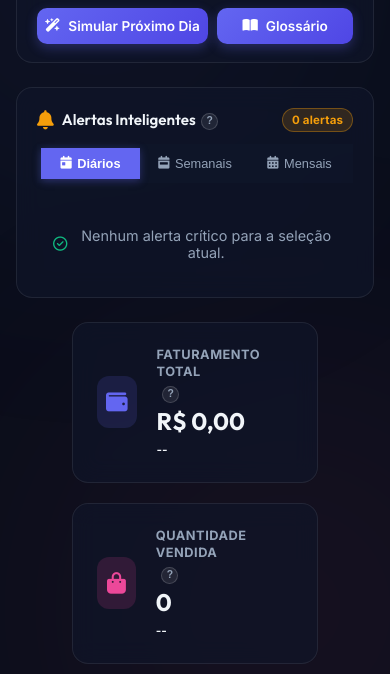
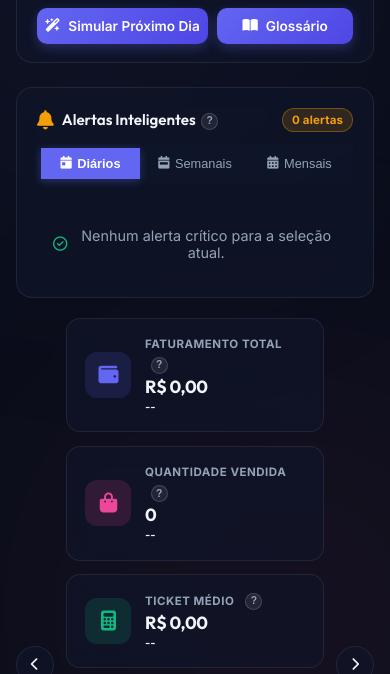
Before and after one commit to 2Nprogramador/monitoramento-ativo-de-dados, a plain HTML site: page frontend/index.html in a window 390 px wide. Shown: the part 135-809 px from the top of the page. Drawn offline with nearby package versions, Linux system fonts and the light colour scheme; no server answers.

Commit message:
fix(responsive): adiciona flex-shrink 0 nos icones dos KPIs e tipografia fluida clamp para evitar colisao em notebooks e desktops

```diff
--- a/frontend/index.html
+++ b/frontend/index.html
@@ -14,7 +14,7 @@
     <link rel="stylesheet" href="https://cdnjs.cloudflare.com/ajax/libs/font-awesome/6.4.0/css/all.min.css">
 
     <!-- Folha de estilo personalizada -->
-    <link rel="stylesheet" href="style.css?v=1.0.52">
+    <link rel="stylesheet" href="style.css?v=1.0.53">
 </head>
 <body>
     <!-- Fundo dinâmico com gradientes -->
@@ -635,6 +635,6 @@
     <!-- Chart.js de alta performance -->
     <script src="https://cdn.jsdelivr.net/npm/chart.js"></script>
     <!-- Script lógico principal -->
-    <script src="app.js?v=1.0.52"></script>
+    <script src="app.js?v=1.0.53"></script>
 </body>
 </html>
--- a/frontend/style.css
+++ b/frontend/style.css
@@ -340,16 +340,17 @@
 }
 
 /* --- LAYOUT SUPERIOR (Alertas + KPIs) --- */
+/* --- LAYOUT SUPERIOR (Alertas + KPIs) --- */
 .top-dashboard-section {
     display: grid;
     grid-template-columns: 1fr;
-    gap: 1.5rem;
+    gap: 1.25rem;
     margin-bottom: 2rem;
 }
 
-@media (min-width: 1200px) {
+@media (min-width: 1280px) {
     .top-dashboard-section {
-        grid-template-columns: 3fr 7fr; /* 30% para alertas, 70% para KPIs */
+        grid-template-columns: 360px 1fr; /* Largura fixa ideal para alertas, restante fluido para os 6 KPIs */
     }
 }
 
@@ -357,7 +358,7 @@
 .kpi-carousel-container {
     display: flex;
     align-items: center;
-    gap: 1rem;
+    gap: 0.75rem;
     position: relative;
     width: 100%;
     min-width: 0; /* Impede que o flexbox force a coluna do grid a vazar */
@@ -368,6 +369,7 @@
     flex: 1;
     position: relative;
     width: 100%;
+    min-width: 0;
 }
 
 .kpi-carousel-track {
@@ -379,20 +381,21 @@
 .kpi-slide {
     flex: 0 0 100%;
     display: grid;
-    grid-template-columns: minmax(0, 1fr); /* Mobile-first: 1 cartao por linha */
-    gap: 1.25rem;
+    grid-template-columns: repeat(2, minmax(0, 1fr)); /* Mobile / Tablets: 2 por linha */
+    gap: 0.85rem;
     min-width: 0;
 }
 
-@media (min-width: 768px) {
+@media (max-width: 480px) {
     .kpi-slide {
-        grid-template-columns: repeat(2, minmax(0, 1fr)); /* Tablets: 2 por linha */
-    }
-}
-
-@media (min-width: 1200px) {
+        grid-template-columns: 1fr; /* Telas muito pequenas: 1 por linha */
+    }
+}
+
+@media (min-width: 1024px) {
     .kpi-slide {
         grid-template-columns: repeat(3, minmax(0, 1fr)); /* Desktop/Notebook: 3 por linha */
+        gap: 0.85rem;
     }
 }
 
@@ -400,15 +403,15 @@
     background: var(--bg-card);
     border: 1px solid var(--border-card);
     color: var(--text-primary);
-    width: 40px;
-    height: 40px;
+    width: 38px;
+    height: 38px;
     border-radius: 50%;
     display: flex;
     align-items: center;
     justify-content: center;
     cursor: pointer;
     transition: var(--transition-smooth);
-    flex-shrink: 0;
+    flex-shrink: 0 !important;
     z-index: 2;
 }
 
@@ -423,13 +426,14 @@
     backdrop-filter: blur(12px);
     -webkit-backdrop-filter: blur(12px);
     border: 1px solid var(--border-card);
-    border-radius: 16px;
-    padding: 1.5rem;
-    display: flex;
-    align-items: center;
-    gap: 1.25rem;
+    border-radius: 14px;
+    padding: 1.1rem 1.15rem;
+    display: flex;
+    align-items: center;
+    gap: 0.85rem;
     transition: var(--transition-smooth);
     min-width: 0;
+    overflow: hidden;
 }
 
 .kpi-card:hover {
@@ -438,13 +442,16 @@
 }
 
 .kpi-icon-wrapper {
-    width: 52px;
-    height: 52px;
+    width: 46px;
+    height: 46px;
+    min-width: 46px;
+    min-height: 46px;
     border-radius: 12px;
     display: flex;
     align-items: center;
     justify-content: center;
-    font-size: 1.35rem;
+    font-size: 1.25rem;
+    flex-shrink: 0 !important;
 }
 
 .kpi-revenue {
@@ -467,28 +474,50 @@
     color: var(--color-warning);
 }
 
+.kpi-info {
+    min-width: 0;
+    flex: 1;
+    display: flex;
+    flex-direction: column;
+    justify-content: center;
+    overflow: hidden;
+}
+
 .kpi-info h3 {
-    font-size: 0.8rem;
+    font-size: 0.72rem;
     text-transform: uppercase;
     letter-spacing: 0.5px;
     color: var(--text-secondary);
-    margin-bottom: 0.25rem;
+    margin-bottom: 0.2rem;
+    white-space: nowrap;
+    overflow: hidden;
+    text-overflow: ellipsis;
+    display: flex;
+    align-items: center;
+    gap: 0.35rem;
 }
 
 .kpi-info p {
     font-family: var(--font-heading);
-    font-size: 1.5rem;
+    font-size: clamp(1.1rem, 1.2vw, 1.38rem);
     font-weight: 700;
-    line-height: 1.2;
+    line-height: 1.15;
     margin-bottom: 0.15rem;
+    white-space: nowrap;
+    overflow: hidden;
+    text-overflow: ellipsis;
+    letter-spacing: -0.3px;
 }
 
 .kpi-variation {
-    font-size: 0.75rem;
+    font-size: 0.72rem;
     font-weight: 600;
     display: inline-flex;
     align-items: center;
-    gap: 0.25rem;
+    gap: 0.2rem;
+    white-space: nowrap;
+    overflow: hidden;
+    text-overflow: ellipsis;
 }
 
 .variation-up {
```
